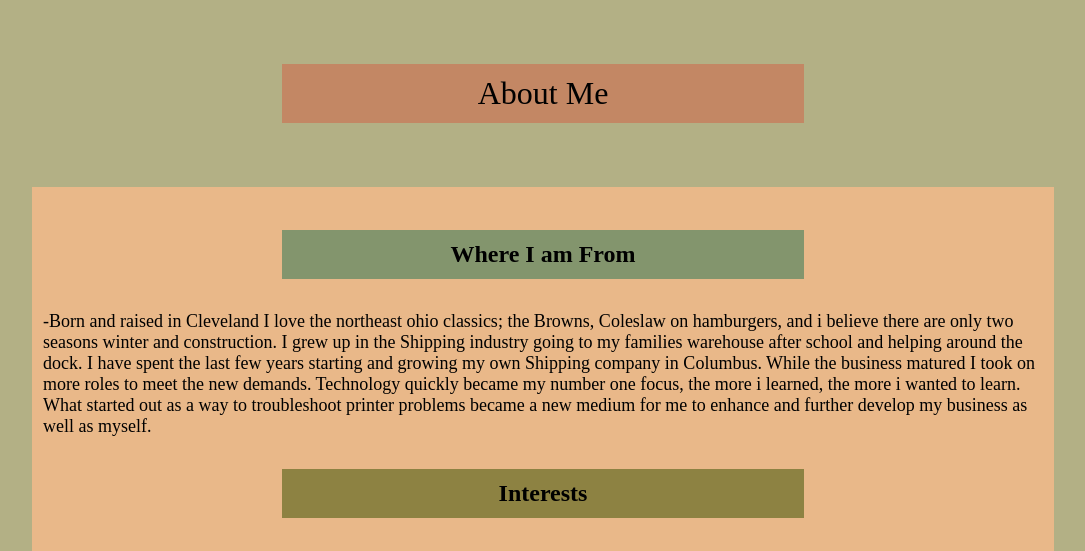
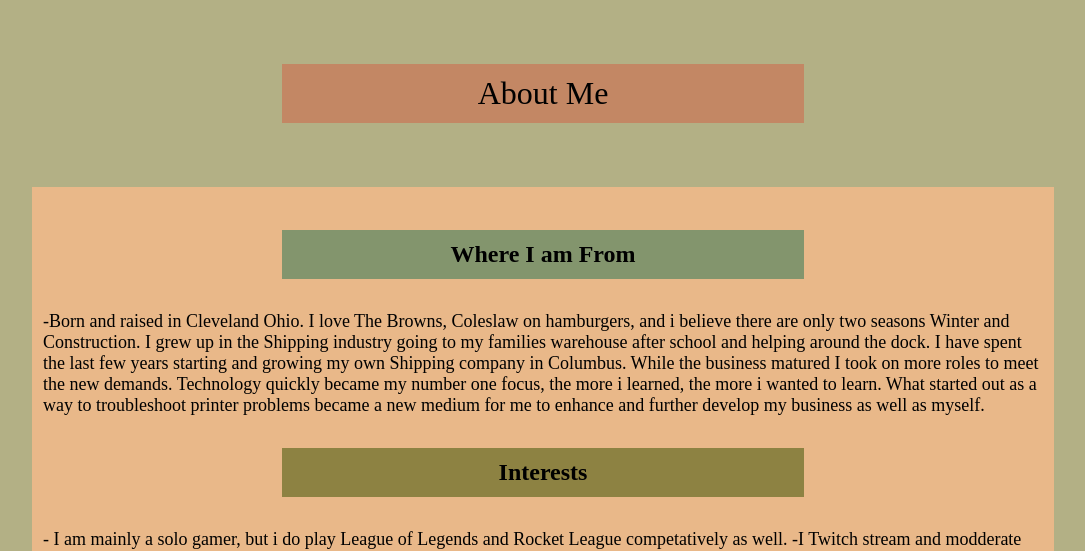
Before and after one commit to Nfada2010/Nfada2010.github.io, a plain HTML site: page aboutmepage.html in a window 1280 px wide. Shown: the top 551 px of the page, without its empty margins (97-1182 px from the left). Drawn offline with Linux system fonts and the light colour scheme; files that its build step writes are made by us from their sources.

Commit message:
getting everything uploaded

```diff
--- a/aboutmepage.html
+++ b/aboutmepage.html
@@ -16,7 +16,7 @@ Where I am From
 </title>
 
 <body class="bodyText">
-    -Born and raised in Cleveland I love the northeast ohio classics; the Browns, Coleslaw on hamburgers, and i believe there are only two seasons winter and construction.
+    -Born and raised in Cleveland Ohio. I love The Browns, Coleslaw on hamburgers, and i believe there are only two seasons Winter and Construction.
     I grew up in the Shipping industry going to my families warehouse after school and helping around the dock.
     I have spent the last few years starting and growing my own Shipping company in Columbus.
     While the business matured I took on more roles to meet the new demands.
```
